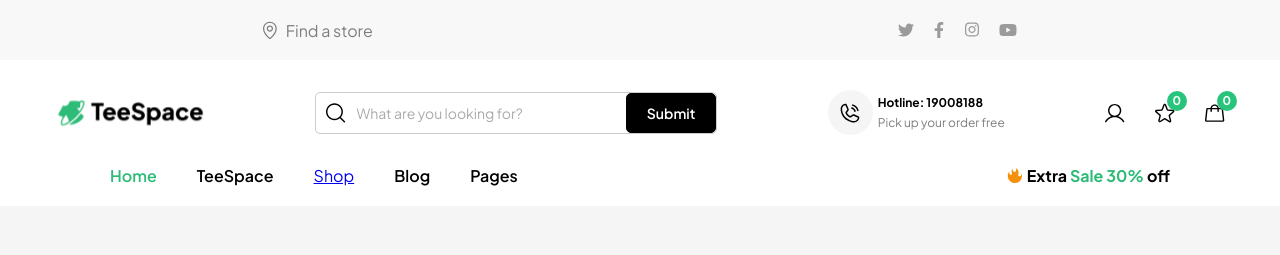
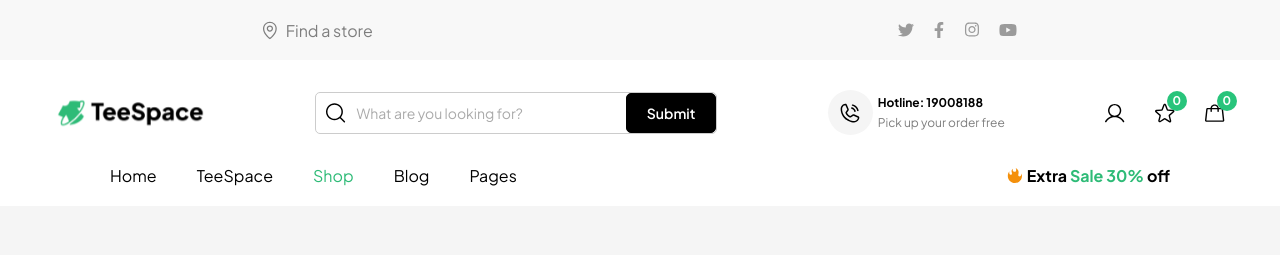
Before and after one commit to NikolozDvalishvili21/PrintingAngular, an Angular app in the folder printing_app/: page /shop in a window 1280 px wide. Shown: the top 255 px of the page. Built offline with nearby package versions, Linux system fonts and the light colour scheme.

Commit message:
made selected header text fix

```diff
--- a/printing_app/src/app/components/header/header.component.html
+++ b/printing_app/src/app/components/header/header.component.html
@@ -56,13 +56,14 @@
 
     <div class="last_part">
       <div class="right_side">
-        <p
+        <a
+          href="/"
           class="home"
           [class.selected]="selectedTab === 'home'"
           (click)="selectTab('home')"
         >
           Home
-        </p>
+        </a>
         <p
           class="teespace"
           [class.selected]="selectedTab === 'teespace'"
@@ -99,23 +100,5 @@
       </div>
     </div>
 
-    <!-- <div class="mid_part">
-      <div class="redirect">
-        <div class="left_info">
-          <p>
-            Let's configure you own <br />
-            print product
-          </p>
-          <p>The easiest way to get your print as you want</p>
-          <button type="submit">Print Your Own</button>
-        </div>
-        <div class="pic_grid">
-          <img src="/assets/images/pic1.png" alt="" />
-          <img src="/assets/images/pic3.png" alt="" />
-          <img src="/assets/images/pic2.png" alt="" />
-          <img src="/assets/images/pic4.png" alt="" />
-        </div>
-      </div>
-    </div> -->
   </body>
 </html>
--- a/printing_app/src/app/components/header/header.component.scss
+++ b/printing_app/src/app/components/header/header.component.scss
@@ -178,9 +178,10 @@ $span_color: #2ebb77;
     display: flex;
     gap: 40px;
 
-    p {
+    a {
       cursor: pointer;
-      font-weight: 600;
+      text-decoration: none;
+      color: black;
 
       &.selected {
         color: $span_color;
--- a/printing_app/src/app/components/header/header.component.ts
+++ b/printing_app/src/app/components/header/header.component.ts
@@ -1,6 +1,7 @@
-import { Component } from '@angular/core';
-import { Router, NavigationStart, NavigationEnd, Event as NavigationEvent } from '@angular/router';
+import { Component, OnInit } from '@angular/core';
+import { Router, NavigationEnd } from '@angular/router';
 import { RouterModule } from '@angular/router';
+
 @Component({
   selector: 'app-header',
   standalone: true,
@@ -8,19 +9,35 @@ import { RouterModule } from '@angular/router';
   templateUrl: './header.component.html',
   styleUrls: ['./header.component.scss'],
 })
-export class HeaderComponent {
+export class HeaderComponent implements OnInit {
   selectedTab: string = 'home';
 
-  constructor(private router: Router) {
-    // Subscribe to router events
-    this.router.events.subscribe((event: NavigationEvent) => {
-      if (event instanceof NavigationStart) {
-        console.log(`Navigation started to ${event.url}`);
-      }
+  constructor(private router: Router) {}
+
+  ngOnInit(): void {
+    // Listen to navigation events
+    this.router.events.subscribe((event) => {
       if (event instanceof NavigationEnd) {
-        console.log(`Navigation ended at ${event.url}`);
+        this.updateSelectedTab(event.url);
       }
     });
+
+    // Set the initial selected tab based on the current route
+    this.updateSelectedTab(this.router.url);
+  }
+
+  updateSelectedTab(url: string): void {
+    if (url.includes('/shop')) {
+      this.selectedTab = 'shop';
+    } else if (url.includes('/teespace')) {
+      this.selectedTab = 'teespace';
+    } else if (url.includes('/blog')) {
+      this.selectedTab = 'blog';
+    } else if (url.includes('/pages')) {
+      this.selectedTab = 'pages';
+    } else {
+      this.selectedTab = 'home';
+    }
   }
 
   selectTab(tab: string): void {
```
